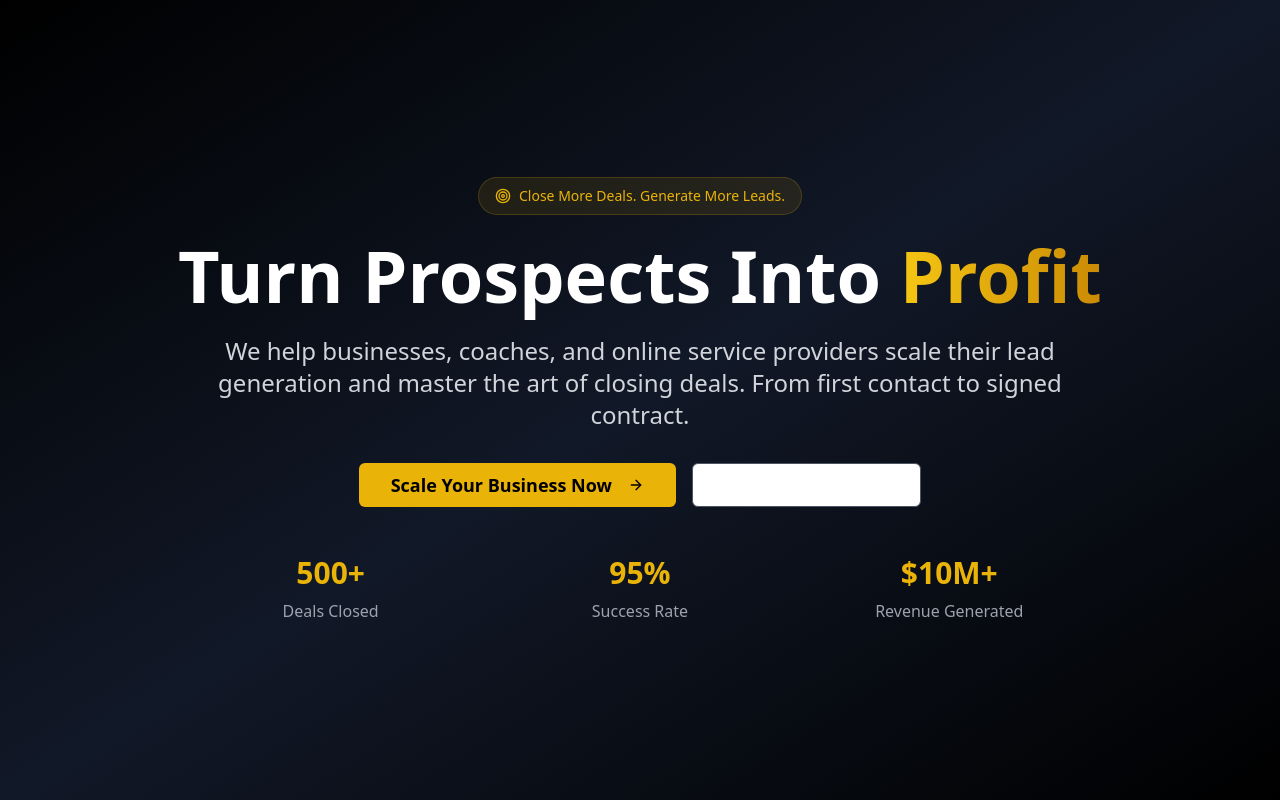
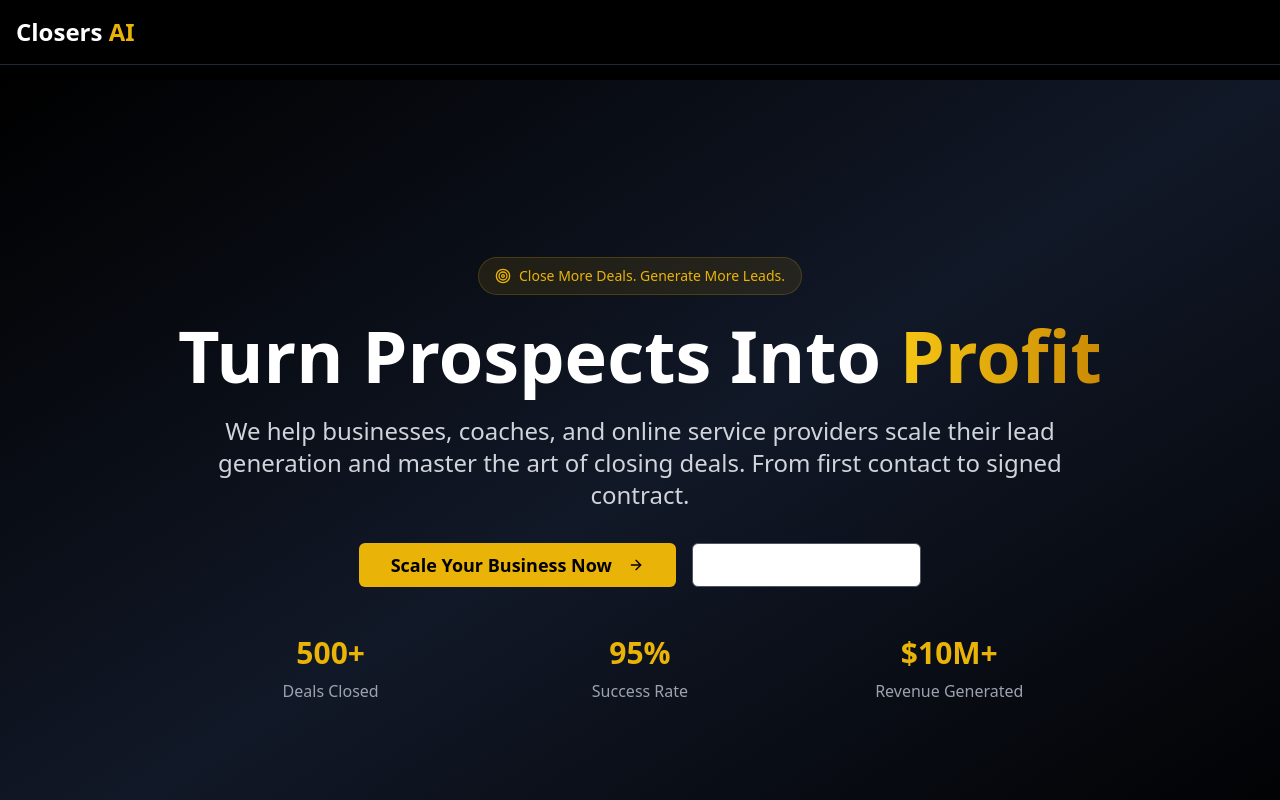
Before and after one commit to ronniehere/dealsai-2, a React (Vite) app: page / in a window 1280 px wide. Shown: the top 800 px of the page. Built offline with nearby package versions, Linux system fonts and the light colour scheme.

Commit message:
Add company name to top left
Adds the company name "Closers AI" to the top left of the website.

```diff
--- /dev/null
+++ b/src/components/Header.tsx
@@ -0,0 +1,16 @@
+
+const Header = () => {
+  return (
+    <header className="fixed top-0 left-0 right-0 z-50 bg-black/90 backdrop-blur-sm border-b border-gray-800">
+      <div className="max-w-7xl mx-auto px-4 py-4">
+        <div className="flex items-center justify-between">
+          <div className="text-2xl font-bold text-white">
+            Closers <span className="text-yellow-500">AI</span>
+          </div>
+        </div>
+      </div>
+    </header>
+  );
+};
+
+export default Header;
--- a/src/pages/Index.tsx
+++ b/src/pages/Index.tsx
@@ -1,4 +1,5 @@
 
+import Header from "@/components/Header";
 import Hero from "@/components/Hero";
 import Services from "@/components/Services";
 import Features from "@/components/Features";
@@ -9,6 +10,8 @@ import Footer from "@/components/Footer";
 const Index = () => {
   return (
     <div className="min-h-screen bg-black">
+      <Header />
+      <div className="pt-20">
         <Hero />
         <Services />
         <Features />
@@ -16,6 +19,7 @@ const Index = () => {
         <CTA />
         <Footer />
       </div>
+    </div>
   );
 };
 
```
Lines whose indentation alone changed are shown as unchanged.
